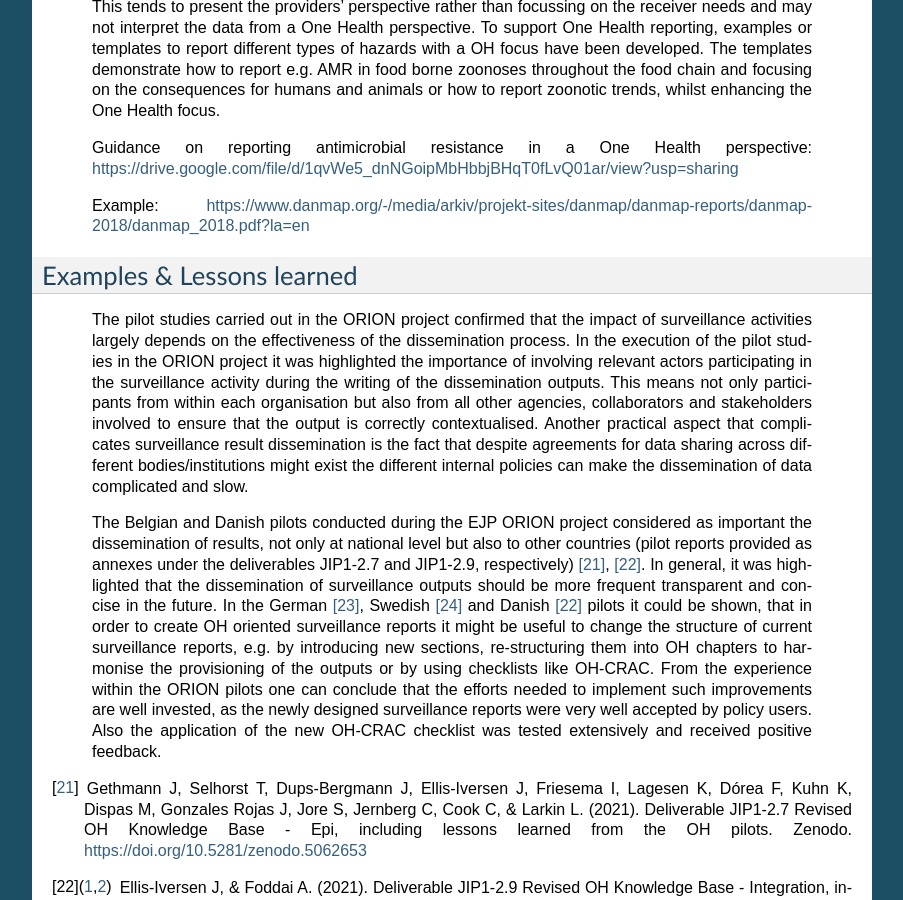
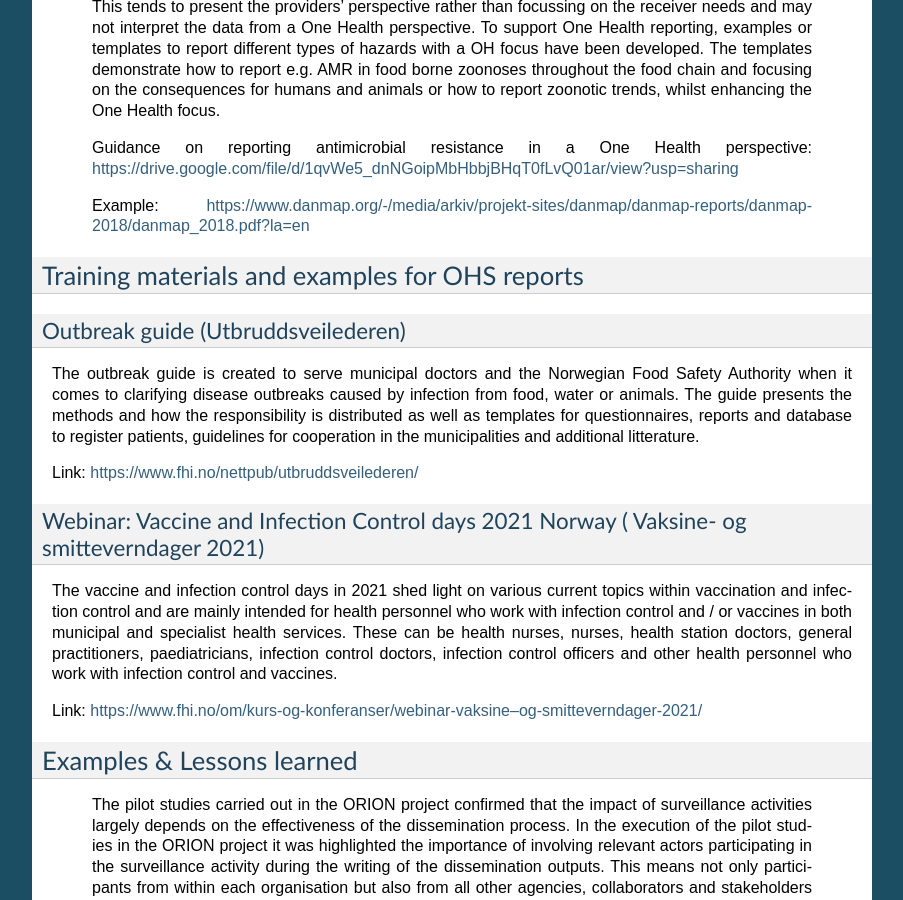
Before and after one commit to EJP-ORION/OH-Surveillance-Codex, a Sphinx documentation site: the page built from docs/5-the-dissemination-principle.rst, in a window 1280 px wide and 900 px high, scrolled down 1509 px. Shown: the whole window, without its empty margins (198-1101 px from the left). Built offline with Sphinx 7.4.7, drawn with Linux system fonts in a browser that asks for light colours; some of the changed text lies outside the part shown.

Commit message:
New training materials and examples

```diff
--- a/docs/5-the-dissemination-principle.rst
+++ b/docs/5-the-dissemination-principle.rst
@@ -87,6 +87,36 @@ National OHS Report Templates
    https://www.danmap.org/-/media/arkiv/projekt-sites/danmap/danmap-reports/danmap-2018/danmap_2018.pdf?la=en
 
 
+Training materials and examples for OHS reports
+-----------------------------------------------
+
+Outbreak guide (Utbruddsveilederen)
+'''''''''''''''''''''''''''''''''''
+
+The outbreak guide is created to serve municipal doctors and the
+Norwegian Food Safety Authority when it comes to clarifying disease
+outbreaks caused by infection from food, water or animals. The guide
+presents the methods and how the responsibility is distributed as well
+as templates for questionnaires, reports and database to register
+patients, guidelines for cooperation in the municipalities and
+additional litterature.
+
+Link: https://www.fhi.no/nettpub/utbruddsveilederen/
+
+Webinar: Vaccine and Infection Control days 2021 Norway ( Vaksine- og smitteverndager 2021)
+'''''''''''''''''''''''''''''''''''''''''''''''''''''''''''''''''''''''''''''''''''''''''''
+
+The vaccine and infection control days in 2021 shed light on various
+current topics within vaccination and infection control and are mainly
+intended for health personnel who work with infection control and / or
+vaccines in both municipal and specialist health services. These can be
+health nurses, nurses, health station doctors, general practitioners,
+paediatricians, infection control doctors, infection control officers
+and other health personnel who work with infection control and vaccines.
+
+Link:
+https://www.fhi.no/om/kurs-og-konferanser/webinar-vaksine--og-smitteverndager-2021/
+
 
 Examples & Lessons learned
 --------------------------
```
